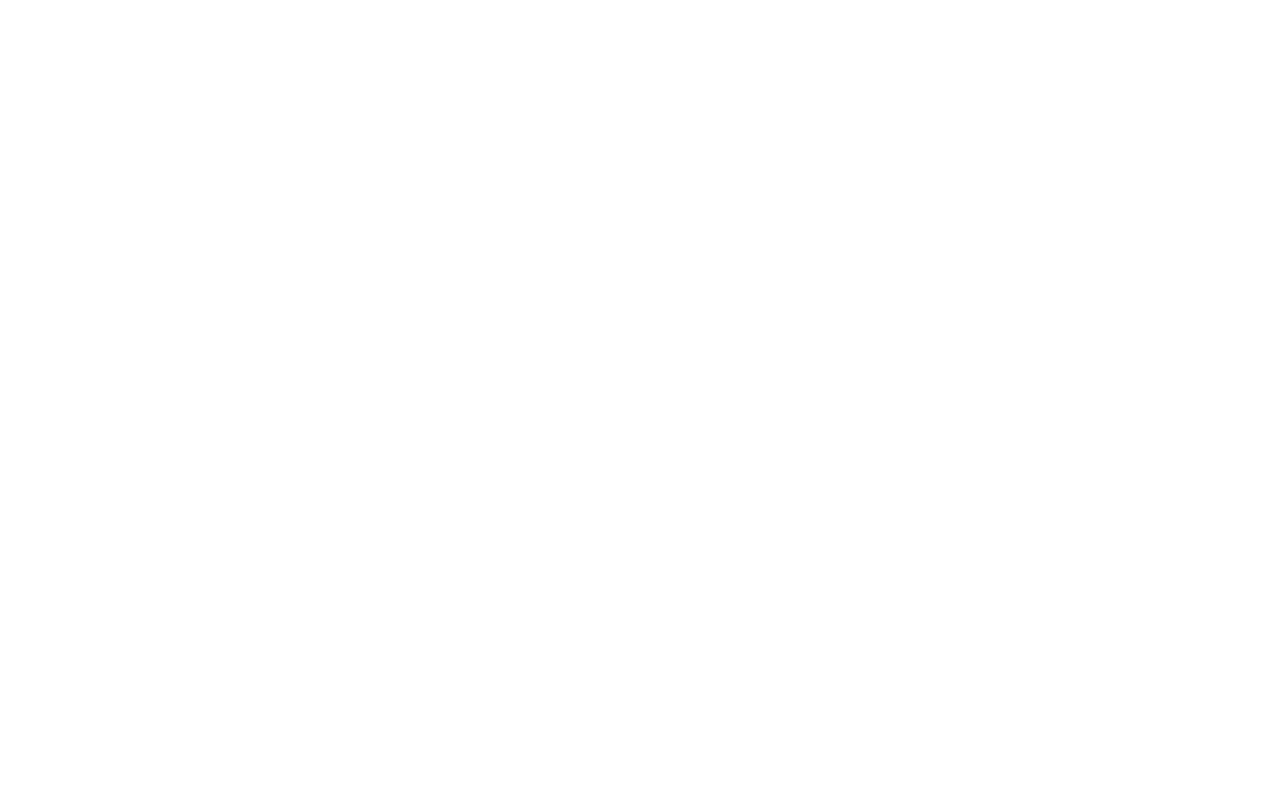
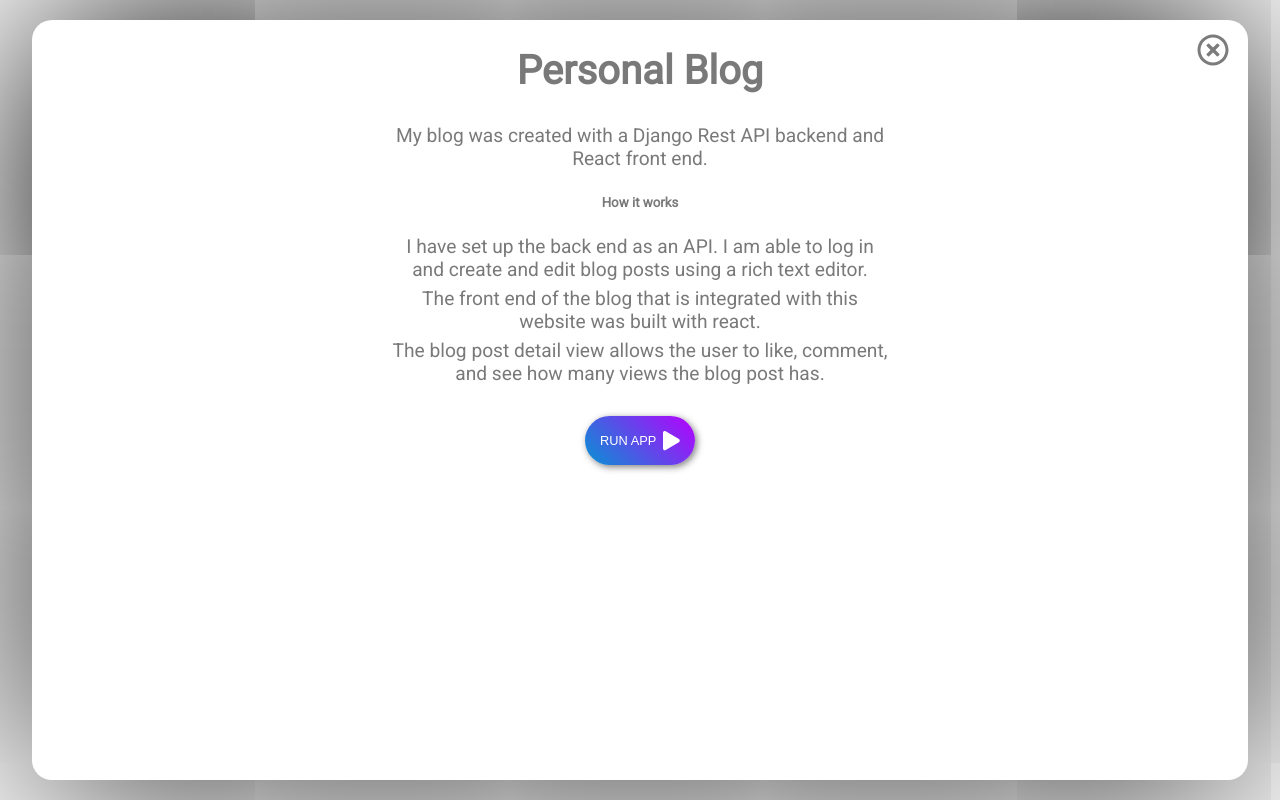
Before and after one commit to NathanielPownell/nathaniel-pownell-portfolio, a React (Create React App) app: page /projects/blog in a window 1280 px wide. Before the commit this address had no page. Built offline with nearby package versions, Linux system fonts and the light colour scheme.

Commit message:
even more projects

```diff
--- a/src/App.js
+++ b/src/App.js
@@ -11,6 +11,7 @@
 import Random from "./components/Random";
 import Survey from "./components/Survey";
 import Blog from "./components/blog/Blog";
+import BlogInfo from "./components/Blog"
 import Bankio from "./components/Bankio";
 
 
@@ -31,6 +32,7 @@
             <Route exact path='/projects/survhey' element={< Survey />}></Route>
             <Route exact path='/projects/random' element={< Random />}></Route>
             <Route exact path='/projects/bankio' element={< Bankio />}></Route>
+            <Route exact path='/projects/blog' element={< BlogInfo />}></Route>
             <Route exact path='/blog' element={< Blog />}></Route>
             <Route exact path='./blog/:slug' element={< Blog />}> </Route>
           </Routes>
--- a/src/components/Alienswap.module.css
+++ b/src/components/Alienswap.module.css
@@ -2,7 +2,7 @@
 @import url('https://fonts.googleapis.com/css2?family=Roboto&display=swap');
 
 h1 {
-    font-size: 1.5em;
+    font-size: 2.5em;
 }
 
 .bannerImg{
@@ -25,7 +25,8 @@
 
 .paragraph {
     font-weight: normal;
-    font-size: .7em;
+    font-size: 1.2em;
+    max-width: 500px;
 }
 .actionDiv {
     display: flex;
--- /dev/null
+++ b/src/components/Blog.js
@@ -0,0 +1,42 @@
+import React from 'react'
+import ProjectModal from './ProjectModal'
+import Badge from './ui/Badge'
+
+import { FontAwesomeIcon } from '@fortawesome/react-fontawesome'
+import { faGithub } from '@fortawesome/free-brands-svg-icons'
+
+
+import classes from './Alienswap.module.css'
+import { faPlay } from '@fortawesome/free-solid-svg-icons'
+
+const Bankio = () => {
+    return (
+        <ProjectModal>
+            <h1>Personal Blog</h1>
+
+            <p className={classes.paragraph}>
+                My blog was created with a Django Rest API backend and React front end.
+            </p>
+
+
+            <h5>How it works</h5>
+            <p className={classes.paragraph}>
+                I have set up the back end as an API. I am able to log in and create and edit blog posts using a rich text editor.
+            </p>
+            <p className={classes.paragraph}>
+                The front end of the blog that is integrated with this website was built with react.
+            </p>
+            <p className={classes.paragraph}>
+                The blog post detail view allows the user to
+                like, comment, and see how many views the blog post has.
+            </p>
+
+            <div className={classes.actionDiv} >
+                {/* <p>Read more on <a target="_blank" href="https://github.com/NathanielPownell/real-estate-app#readme">Github <FontAwesomeIcon icon={faGithub} /></a></p> */}
+                <p className={classes.run}> <a target="_blank" href="https://www.nathanielpownell.com/blog"> Run App &nbsp; <FontAwesomeIcon icon={faPlay} /></a></p>
+            </div>
+        </ProjectModal>
+    )
+}
+
+export default Bankio
--- a/src/components/CaseStudies.js
+++ b/src/components/CaseStudies.js
@@ -5,6 +5,8 @@
 import SurveyImg from '../images/survhey_img.jpg'
 import RandomImg from '../images/randomuser_img.jpg'
 import BankImg from '../images/bankio.png'
+import StoicImg from '../images/stoicthumb.png'
+import BlogImg from '../images/blogimage.png'
 import { Link } from 'react-router-dom'
 import EstateioImg from '../images/estatesfront.jpg'
 import { useSpring, animated } from 'react-spring'
@@ -42,6 +44,11 @@
 
                 <Card image={RandomImg} title="Random Person Generator" desc="Django Rest API that returns JSON for a randomly generated person." toInfoPath="/projects/random" toExternalPath="https://main.d3r7x3m8bhtzcp.amplifyapp.com/" techs={['Django/DjangoREST', 'ReactJs']} displayButtons={true} />
 
+
+                <Card image={StoicImg} title="Stoic Twitter" desc="Twitter-ish feed full of quotes from famous Stoic philosophers. Infinite scroll." techs={['Reactjs', 'React-Query']} toInfoPath="#projects" toExternalPath="https://main.d1znxmygxjy3vd.amplifyapp.com/" displayButtons={true}/>
+
+                <Card image={BlogImg} title="Personal Blog" desc="Personal blog created with Django and React. Includes Rich Text editor for creating and editing posts." techs={['Reactjs', 'Django']} toInfoPath="/projects/blog" toExternalPath="https://www.nathanielpownell.com/blog" displayButtons={true}/>
+
                 <Card image={AlienImg} title="Web3 NFT Site" desc="View NFT Collection data from opensea.io." techs={['Reactjs']} toInfoPath="/projects/alienswap" toExternalPath="https://main.d1ygngt526fn5m.amplifyapp.com/" displayButtons={true} />
 
                 <Card image={EstateioImg} title="Real Estate App" desc="View and search real estate listings." techs={['Reactjs', 'Nextjs']} toInfoPath="/projects/estatesio" toExternalPath="https://real-estate-app-five.vercel.app/" displayButtons={true}/>
--- a/src/components/ProjectModal.js
+++ b/src/components/ProjectModal.js
@@ -12,9 +12,9 @@
                 <FontAwesomeIcon icon={faTimesCircle} />
                 </a>
             </div>
-            <h1>
+            <div className={classes.modalContent}>
                 {props.children}
-            </h1>
+            </div>
         </div>
     )
 }
--- a/src/components/ProjectModal.module.css
+++ b/src/components/ProjectModal.module.css
@@ -45,3 +45,9 @@
  cursor: pointer;
  font-size: 2em;
 }
+
+.modalContent{
+    display: flex;
+    flex-direction: column;
+    align-items: center;
+}
--- a/src/components/ui/Card.module.css
+++ b/src/components/ui/Card.module.css
@@ -43,9 +43,20 @@
 }
 
 .technologiesul{
+    margin-top: 5px;
     list-style-type: none;
+    display: flex;
+    align-items: center;
+    justify-content: space-evenly;
 }
+.technologiesul > * {
+    /* border: 1px solid gray; */
+    border-radius: 4px;
+    background-color: rgba(128, 128, 128, 0.295);
+    width: fit-content;
+    padding: 4px;
 
+}
 .actionContainer{
     /* transform: translateY(80px); */
     transition: all .3s ease-in-out;
```
Also changed, not shown: src/images/stoicthumb.png (added), 1 other file (tests, documents, lock files or other folders).
